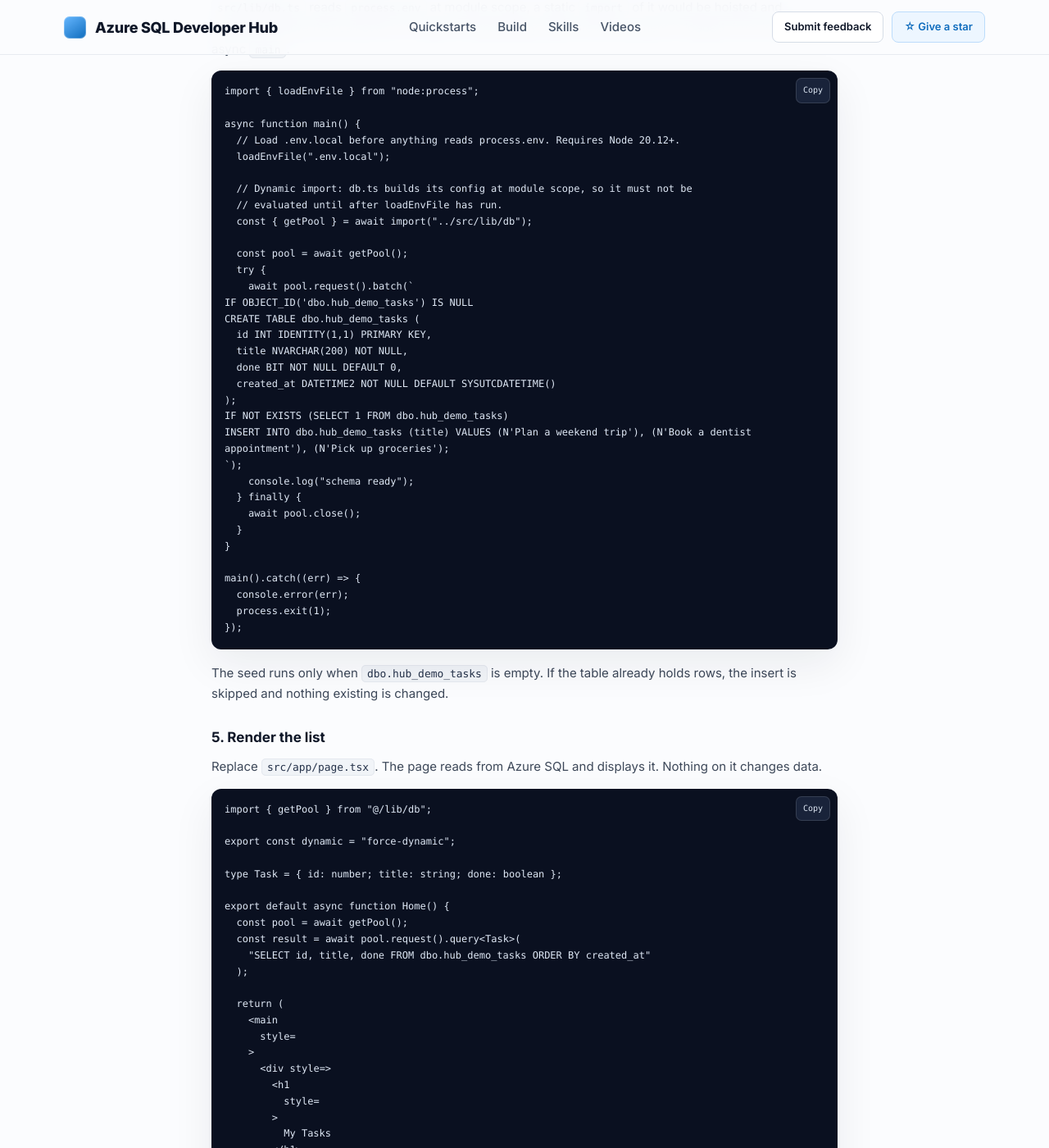
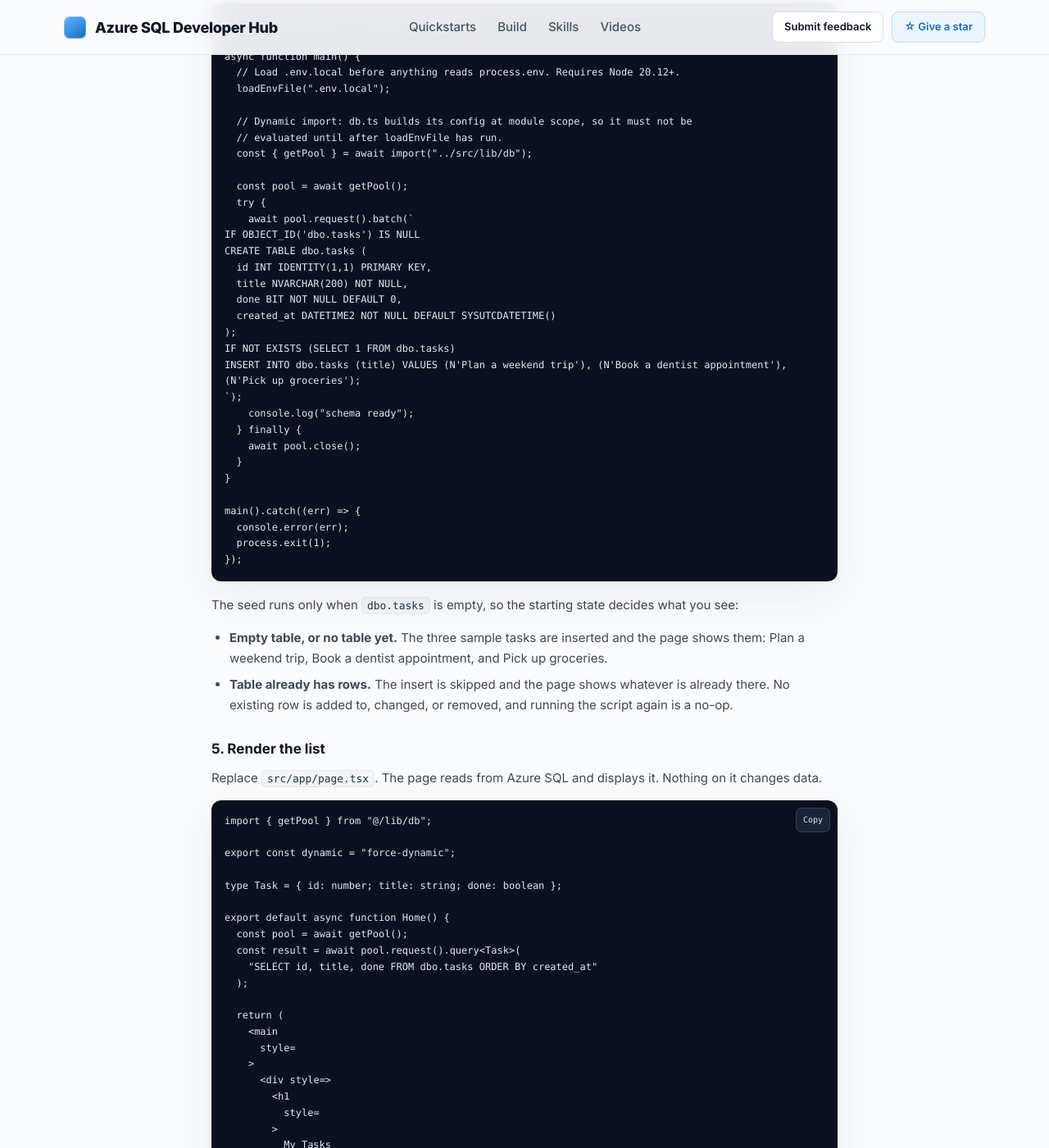
Before and after one commit to microsoft/azure-sql-dev-hub, a Jekyll site: the page built from build/javascript-app.md, in a window 1280 px wide and 1400 px high, scrolled down 2281 px. Shown: the whole window at 82% size. Built offline with Jekyll 4.4.1, drawn with Linux system fonts in a browser that asks for light colours; some of the changed text lies outside the part shown.

Commit message:
Prompt 01: back to dbo.tasks, document both seed states
Reverts the dbo.hub_demo_tasks rename and drops the three guardrails
that forbade touching dbo.tasks, so the scenario chain is intact again:
multi-tenant builds on this scaffold and alters dbo.tasks directly.

The seed section now spells out what each starting state produces,
rather than only saying the insert is skipped:
- Empty table, or no table yet: the three sample tasks are inserted and
  shown.
- Table already has rows: the insert is skipped, the page shows what is
  already there, nothing is added to, changed, or removed, and a repeat
  run is a no-op.

Two validation rules mirror that split, one per starting state.

Seed titles, the read-only UI, Entra authentication, the single
module-scope pool, and the async main with loadEnvFile are unchanged.
validated stays false until a fresh end-to-end run passes.

Co-Authored-By: Claude Opus 5 (1M context) <noreply@anthropic.com>

````diff
--- a/build/javascript-app.md
+++ b/build/javascript-app.md
@@ -17,7 +17,6 @@ validated: false
 - Assumes Node.js 20+ and an Azure SQL Database that already exists (free tier is fine). The person running this has signed in with `az login` and their identity can connect to the database.
 - Uses the `mssql` package, which wraps `tedious`. That is the only place the name `tedious` should appear.
 - The page is read-only. It displays what the database holds and offers no way to change it.
-- This scenario owns one table, `dbo.hub_demo_tasks`. It is created if missing and never dropped. Any other table in the database, including `dbo.tasks`, is out of scope and must not be read, altered, or deleted.
 - If the project already has code, add to it. Do not replace an existing framework.
 
 Read the entire instruction set before executing.
@@ -96,15 +95,15 @@ async function main() {
   const pool = await getPool();
   try {
     await pool.request().batch(`
-IF OBJECT_ID('dbo.hub_demo_tasks') IS NULL
-CREATE TABLE dbo.hub_demo_tasks (
+IF OBJECT_ID('dbo.tasks') IS NULL
+CREATE TABLE dbo.tasks (
   id INT IDENTITY(1,1) PRIMARY KEY,
   title NVARCHAR(200) NOT NULL,
   done BIT NOT NULL DEFAULT 0,
   created_at DATETIME2 NOT NULL DEFAULT SYSUTCDATETIME()
 );
-IF NOT EXISTS (SELECT 1 FROM dbo.hub_demo_tasks)
-INSERT INTO dbo.hub_demo_tasks (title) VALUES (N'Plan a weekend trip'), (N'Book a dentist appointment'), (N'Pick up groceries');
+IF NOT EXISTS (SELECT 1 FROM dbo.tasks)
+INSERT INTO dbo.tasks (title) VALUES (N'Plan a weekend trip'), (N'Book a dentist appointment'), (N'Pick up groceries');
 `);
     console.log("schema ready");
   } finally {
@@ -118,7 +117,10 @@ main().catch((err) => {
 });
 ```
 
-The seed runs only when `dbo.hub_demo_tasks` is empty. If the table already holds rows, the insert is skipped and nothing existing is changed.
+The seed runs only when `dbo.tasks` is empty, so the starting state decides what you see:
+
+- **Empty table, or no table yet.** The three sample tasks are inserted and the page shows them: Plan a weekend trip, Book a dentist appointment, and Pick up groceries.
+- **Table already has rows.** The insert is skipped and the page shows whatever is already there. No existing row is added to, changed, or removed, and running the script again is a no-op.
 
 ### 5. Render the list
 
@@ -134,7 +136,7 @@ type Task = { id: number; title: string; done: boolean };
 export default async function Home() {
   const pool = await getPool();
   const result = await pool.request().query<Task>(
-    "SELECT id, title, done FROM dbo.hub_demo_tasks ORDER BY created_at"
+    "SELECT id, title, done FROM dbo.tasks ORDER BY created_at"
   );
 
   return (
@@ -215,8 +217,9 @@ Open http://localhost:3000. Three tasks should render, each with a status label.
 
 ## Validation rules
 
-- The app starts and the page renders rows read from `dbo.hub_demo_tasks` on Azure SQL Database.
-- Against a database that did not have `dbo.hub_demo_tasks`, the page shows exactly three cards: Plan a weekend trip, Book a dentist appointment, and Pick up groceries.
+- The app starts and the page renders rows read from `dbo.tasks` on Azure SQL Database.
+- Against a database where `dbo.tasks` is absent or empty, the page shows exactly three cards: Plan a weekend trip, Book a dentist appointment, and Pick up groceries.
+- Against a database where `dbo.tasks` already has rows, the page shows those rows and no sample task is inserted.
 - The heading is `My Tasks`. There is no other headline, subtitle, or marketing copy.
 - Each task is one white card on a light background, showing the title and exactly one status label: `To do` when `done` is false, `Completed` when `done` is true.
 - The page is read-only. It contains no checkbox, button, form, or any other control that could change a row.
@@ -225,9 +228,8 @@ Open http://localhost:3000. Three tasks should render, each with a status label.
 - Text meets WCAG AA contrast against its own background, including both status labels.
 - The layout holds at 360px wide with no horizontal scrolling, and stays readable on a wide screen.
 - `scripts/init.ts` loads `.env.local` explicitly and does its work inside an async `main`, exiting non-zero on failure.
-- Seeding happens only when `dbo.hub_demo_tasks` is empty. Running the script against a table that already has rows leaves every row unchanged.
+- Seeding happens only when `dbo.tasks` is empty. Running the script against a table that already has rows leaves every row unchanged.
 - Running `scripts/init.ts` a second time changes nothing: the same three rows, the same ids, the same statuses, and no duplicates.
-- `dbo.tasks` is never created, read, altered, or dropped by this scenario.
 - No password anywhere: `.env.local` holds only server and database names; authentication is `azure-active-directory-default`.
 - `encrypt` is `true` and `trustServerCertificate` is `false`. Never set `trustServerCertificate: true` against a cloud database.
 - Exactly one connection pool, created at module scope.
@@ -240,5 +242,4 @@ Open http://localhost:3000. Three tasks should render, each with a status label.
 - Do not add checkboxes, buttons, forms, or any control that edits, completes, adds, or deletes a task.
 - Do not add a celebratory headline, a marketing subtitle, summary counters, or a progress bar. This is an everyday task list, not a dashboard.
 - Do not update or delete rows that already exist. The seed applies only to an empty table.
-- Do not touch `dbo.tasks`. Other scenarios own it. This one reads and writes `dbo.hub_demo_tasks` and nothing else.
 - Do not hardcode the task list in the component. Titles and statuses come from Azure SQL on every request.
````
